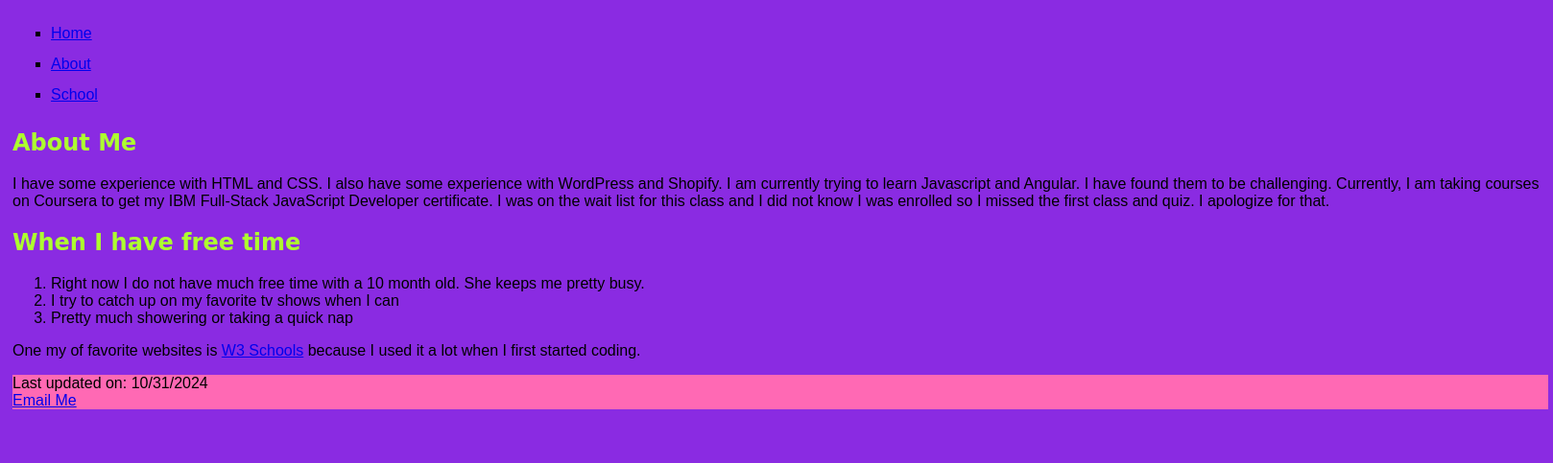
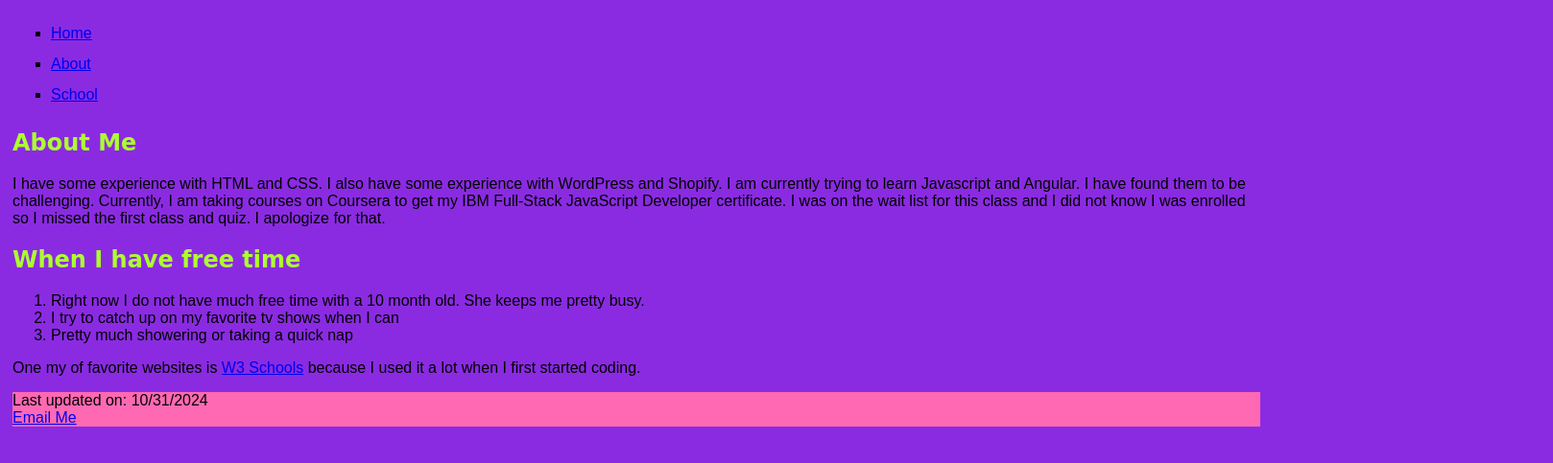
Before and after one commit to dee-res/CIS162-Project-1-2, a plain HTML site: page index.html in a window 1280 px wide. Shown: the part 67-550 px from the top of the page at 96% size, 1618 px wide, since content can reach past the window. Drawn offline with Linux system fonts and the light colour scheme.

Commit message:
Update style.css

```diff
--- a/style.css
+++ b/style.css
@@ -1,7 +1,7 @@
 body {
     background-color: blueviolet;
     font-family: Arial, Helvetica, sans-serif;
-    width: 1600px;
+    width: 1300px;
     padding: 5px;
     margin-top: auto;
     }
```
